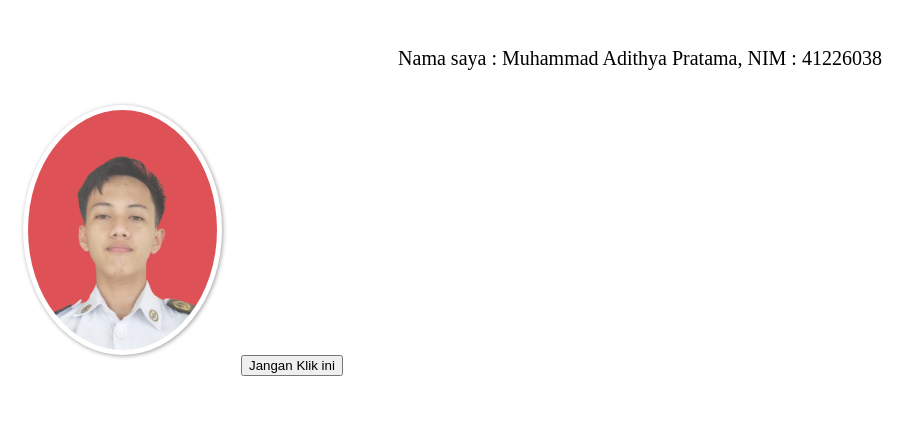
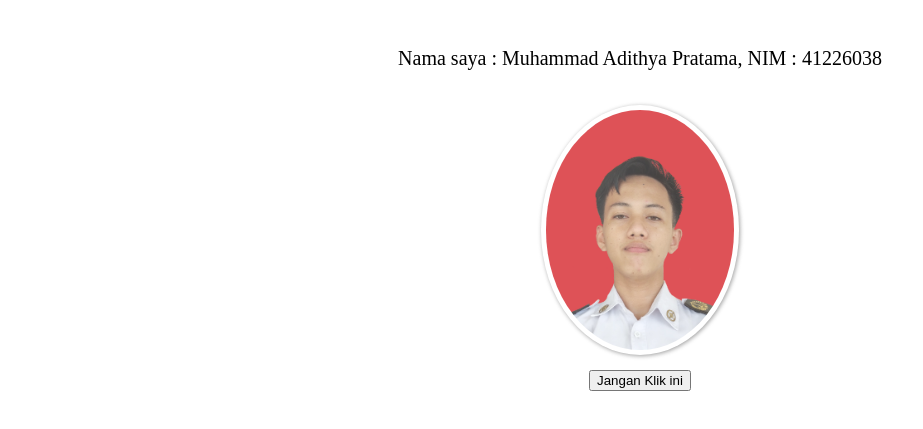
Before and after one commit to adit37/MuhammadAdithyaPratama.github.io, a plain HTML site: page index.html in a window 1280 px wide. Shown: the part 107-536 px from the top of the page, without its empty margins (0-923 px from the left). Drawn offline with Linux system fonts and the light colour scheme.

Commit message:
Update index.html

```diff
--- a/index.html
+++ b/index.html
@@ -43,5 +43,5 @@
 
 <h1>Hello World</h1>
 <p>Nama saya : Muhammad Adithya Pratama, NIM : 41226038 </p>
-<img src="poto.jpg" alt="Ini saya" title="ini saya loh">
-<button onclick="alert('Kan sudah kubilang jangan klik, Tapi Hello guys')">Jangan Klik ini</button>
+<center><img src="poto.jpg" alt="Ini saya" title="ini saya loh" align="center"></center>
+<center><button onclick="alert('Kan sudah kubilang jangan klik, Tapi Hello guys')">Jangan Klik ini</button></center>
```
